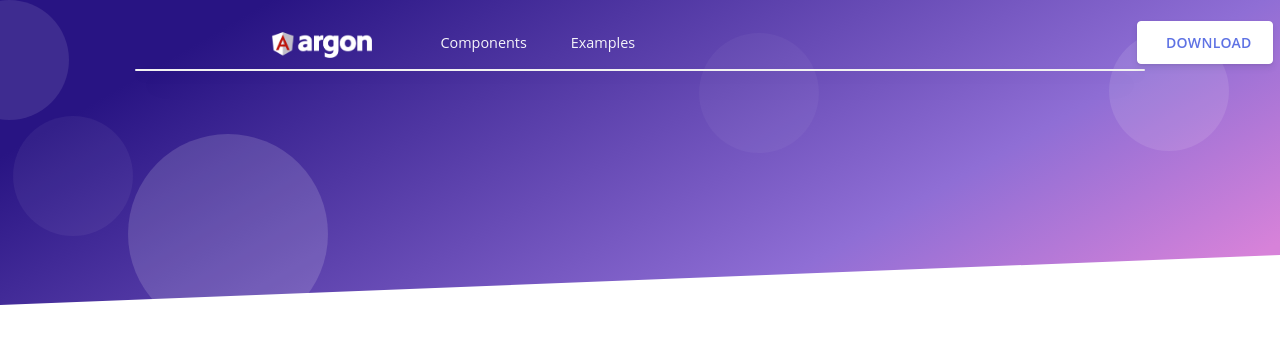
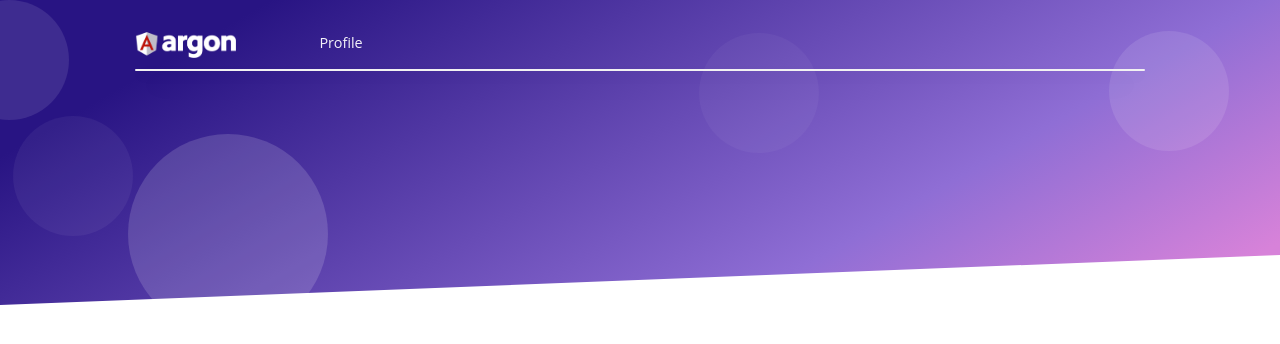
Before and after one commit to MegaGone/quizz-app-frontend, an Angular app: page /home/myquizzes in a window 1280 px wide. Shown: the top 344 px of the page. Built offline with nearby package versions, Linux system fonts and the light colour scheme.

Commit message:
Start to work frontend

```diff
--- a/src/app/auth/login/login.component.html
+++ b/src/app/auth/login/login.component.html
@@ -1,5 +1,5 @@
 <main>
-  <section class="section section-shaped section-lg">
+  <section class="section section-shaped section-lg page">
     <div class="shape shape-style-1 bg-gradient-default">
       <span></span>
       <span></span>
--- a/src/app/auth/login/login.component.ts
+++ b/src/app/auth/login/login.component.ts
@@ -1,4 +1,4 @@
-import { Component, OnInit } from '@angular/core';
+import { Component, NgZone, OnInit } from '@angular/core';
 import { FormGroup, Validators, FormBuilder, AbstractControl } from '@angular/forms';
 import { Router } from '@angular/router';
 import { AuthService } from 'src/app/services/auth.service';
@@ -20,7 +20,7 @@ export class LoginComponent implements OnInit {
 
   public auth2: any;
 
-  constructor(private fb: FormBuilder, private router: Router, private authSvc: AuthService) {
+  constructor(private fb: FormBuilder, private router: Router, private authSvc: AuthService, private ngZone: NgZone ) {
   }
 
   ngOnInit(): void {
@@ -54,6 +54,8 @@ export class LoginComponent implements OnInit {
         localStorage.removeItem('email')
         localStorage.removeItem('remember')
       }
+
+      this.router.navigate(['/home/myquizzes'])
 
     }, (err) => {
       console.log(err);
@@ -101,9 +103,13 @@ export class LoginComponent implements OnInit {
 
       const id_token = googleUser.getAuthResponse().id_token;
 
-      this.authSvc.googleSignIn( id_token ).subscribe();
+      this.authSvc.googleSignIn( id_token ).subscribe( res => {
 
-      // TODO: navigate to home
+        this.ngZone.run(() => {
+          this.router.navigate(['/home/myquizzes'])
+        })
+
+      });
 
     }, function(error: any) {
         alert(JSON.stringify(error, undefined, 2));
--- a/src/app/auth/register/register.component.html
+++ b/src/app/auth/register/register.component.html
@@ -1,5 +1,5 @@
 <main>
-  <section class="section section-shaped section-lg">
+  <section class="section section-shaped section-lg page">
     <div class="shape shape-style-1 bg-gradient-default">
       <span></span>
       <span></span>
--- a/src/app/auth/register/register.component.ts
+++ b/src/app/auth/register/register.component.ts
@@ -1,5 +1,6 @@
 import { Component, OnInit } from '@angular/core';
 import { FormGroup, Validators, FormBuilder } from '@angular/forms';
+import { Router } from '@angular/router';
 import { AuthService } from 'src/app/services/auth.service';
 import Swal from 'sweetalert2'
 @Component({
@@ -18,7 +19,7 @@ export class RegisterComponent implements OnInit {
   public form!: FormGroup;
   public submitted = false;
 
-  constructor(private fb: FormBuilder, private authSvc: AuthService) { }
+  constructor(private fb: FormBuilder, private authSvc: AuthService, private router: Router) { }
 
   ngOnInit(): void {
     this.initForm();
@@ -67,7 +68,9 @@ export class RegisterComponent implements OnInit {
     }
 
     this.authSvc.createUser(this.form.value).subscribe( res => {
-      console.log(res);
+
+      this.router.navigate(['/home/myquizzes'])
+
     }, (err) => {
 
       if(err.error.errors[0].msg === undefined){
--- a/src/app/components/navbar/navbar.component.html
+++ b/src/app/components/navbar/navbar.component.html
@@ -15,23 +15,17 @@
                 <img src="./assets/img/brand/blue.png">
               </a>
             </div>
-            <div class="col-6 collapse-close">
-              <button type="button" class="navbar-toggler" (click)="isCollapsed = !isCollapsed"
-                    [attr.aria-expanded]="!isCollapsed" aria-controls="navbar_global">
-                <span></span>
-                <span></span>
-              </button>
           </div>
         </div>
-        </div>
+        <div class="col-6">
           <ul class="navbar-nav navbar-nav-hover align-items-lg-center">
             <li class="nav-item dropdown">
               <a class="nav-link no-caret" data-toggle="dropdown" role="button">
                 <i class="ni ni-ui-04 d-lg-none"></i>
-              <span class="nav-link-inner--text">Components</span>
+                <span class="nav-link-inner--text">Profile</span>
               </a>
               <div class="dropdown-menu-xl dropdown-menu" >
-              <div class="dropdown-menu-inner">
+                <div class="dropdown-menu-inner ">
                   <a routerLinkActive="active" [routerLink]="['documentation/tutorial']" class="media d-flex align-items-center">
                     <div class="icon icon-shape bg-gradient-primary rounded-circle text-white">
                       <i class="ni ni-spaceship"></i>
@@ -46,8 +40,7 @@
                       <i class="ni ni-palette"></i>
                     </div>
                     <div class="media-body ml-3">
-                    <h6 class="heading text-primary mb-md-1">Foundation</h6>
-                    <p class="description d-none d-md-inline-block mb-0">Learn more about colors, typography, icons and the grid system we used for Argon.</p>
+                      <h6 class="heading text-primary mb-md-1">Edit Profile</h6>
                     </div>
                   </a>
                   <a routerLinkActive="active" [routerLink]="['documentation/alerts']" class="media d-flex align-items-center">
@@ -55,60 +48,14 @@
                       <i class="ni ni-ui-04"></i>
                     </div>
                     <div class="media-body ml-3">
-                    <h5 class="heading text-warning mb-md-1">Components</h5>
-                    <p class="description d-none d-md-inline-block mb-0">Browse our 50 beautiful handcrafted components offered in the Free version.</p>
+                      <h5 class="heading text-warning mb-md-1">Sign Out</h5>
                     </div>
                   </a>
                 </div>
               </div>
             </li>
-          <li class="nav-item dropdown">
-            <a class="nav-link no-caret" data-toggle="dropdown" role="button">
-              <i class="ni ni-collection d-lg-none"></i>
-              <span class="nav-link-inner--text">Examples</span>
-            </a>
-            <div class="dropdown-menu">
-              <a [routerLink]="['/landing']" class="dropdown-item">Landing</a>
-              <a [routerLink]="['/user-profile']" class="dropdown-item">Profile</a>
-              <a [routerLink]="['/login']" class="dropdown-item">Login</a>
-              <a [routerLink]="['/register']" class="dropdown-item">Register</a>
-            </div>
-          </li>
-        </ul>
-        <ul class="navbar-nav align-items-lg-center ml-lg-auto">
-          <li class="nav-item">
-            <a class="nav-link nav-link-icon" href="https://www.facebook.com/creativetim" target="_blank" data-toggle="tooltip" title="Like us on Facebook">
-              <i class="fa fa-facebook-square"></i>
-              <span class="nav-link-inner--text d-lg-none">Facebook</span>
-            </a>
-          </li>
-          <li class="nav-item">
-            <a class="nav-link nav-link-icon" href="https://www.instagram.com/creativetimofficial" target="_blank" data-toggle="tooltip" title="Follow us on Instagram">
-              <i class="fa fa-instagram"></i>
-              <span class="nav-link-inner--text d-lg-none">Instagram</span>
-            </a>
-          </li>
-          <li class="nav-item">
-            <a class="nav-link nav-link-icon" href="https://twitter.com/creativetim" target="_blank" data-toggle="tooltip" title="Follow us on Twitter">
-              <i class="fa fa-twitter-square"></i>
-              <span class="nav-link-inner--text d-lg-none">Twitter</span>
-            </a>
-          </li>
-          <li class="nav-item">
-            <a class="nav-link nav-link-icon" href="https://github.com/creativetimofficial/argon-design-system-angular?ref=adsa-navbar" target="_blank" data-toggle="tooltip" title="Star us on Github">
-              <i class="fa fa-github"></i>
-              <span class="nav-link-inner--text d-lg-none">Github</span>
-            </a>
-          </li>
-          <li class="nav-item d-none d-lg-block ml-lg-4">
-            <a href="https://www.creative-tim.com/product/argon-design-system-angular?ref=adsa-navbar" target="_blank" class="btn btn-neutral btn-icon">
-              <span class="btn-inner--icon">
-                <i class="fa fa-cloud-download mr-2"></i>
-              </span>
-              <span class="nav-link-inner--text">Download</span>
-            </a>
-          </li>
           </ul>
         </div>
       </div>
+    </div>
   </nav>
--- a/src/app/services/auth.service.ts
+++ b/src/app/services/auth.service.ts
@@ -1,11 +1,12 @@
 import { Injectable } from '@angular/core';
 import { HttpClient } from '@angular/common/http';
-import { tap } from "rxjs/operators";
+import { catchError, map, tap } from "rxjs/operators";
 
 import { environment } from 'src/environments/environment';
 
 import { RegisterUser } from '../interfaces/register-user.interface';
 import { Login } from '../interfaces/login.interface';
+import { Observable, of } from 'rxjs';
 
 const base_url = environment.base_url;
 
@@ -14,6 +15,23 @@ const base_url = environment.base_url;
 })
 export class AuthService {
   constructor(private http: HttpClient) {}
+
+  validateToken(): Observable<boolean> {
+    const token = localStorage.getItem('token') || '';
+
+    return this.http.get(`${base_url}/auth/renew`, {
+      headers: {
+        'x-token': token
+      }
+    }).pipe(
+      tap( (res: any) => {
+        localStorage.setItem('token', res.token)
+      }),
+      map( resp => true),
+      catchError( err => of(false)) // CatchError atrapa el error que va en el flujo y debuelve un nuevo Observable con un nuevo valor
+    );
+
+  }
 
   createUser(user: RegisterUser) {
 
--- a/src/app/views/home/home.component.html
+++ b/src/app/views/home/home.component.html
@@ -19,10 +19,10 @@
 
     </section>
     <section class="section">
+      <app-navbar></app-navbar>
       <div class="container">
+
         <div class="card card-profile shadow mt--300">
-
-            <app-navbar></app-navbar>
 
         </div>
       </div>
--- a/src/app/views/views-routing.module.ts
+++ b/src/app/views/views-routing.module.ts
@@ -1,5 +1,8 @@
 import { NgModule } from '@angular/core';
 import { RouterModule, Routes } from '@angular/router';
+
+// My Guards
+import { AuthGuard } from '../guards/auth.guard';
 
 // My Components
 import { HomeComponent } from './home/home.component';
@@ -9,6 +12,7 @@ import { QuizzesComponent } from './quizzes/quizzes.component';
 const routes: Routes = [
   {
     path: '',
+    // canActivate: [ AuthGuard ],
     children: [
       { path: 'myquizzes', component: HomeComponent },
       { path: 'profile', component: ProfileComponent },
--- a/src/styles.css
+++ b/src/styles.css
@@ -9,3 +9,7 @@
     text-align: center;
     justify-content: center;
 }
+
+.page {
+    min-height: 100vh !important;
+}
```
Also changed, not shown: src/app/guards/auth.guard.ts (added, +29 -0 lines). Lines whose indentation alone changed are shown as unchanged.
